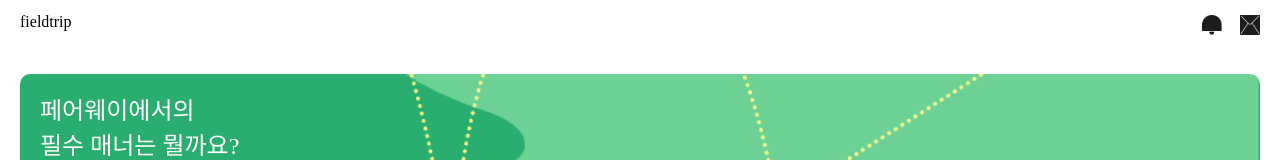
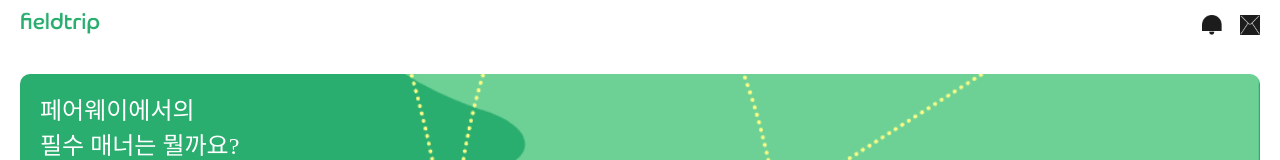
Before and after one commit to Size-Project/Golfie, a React (Create React App) app in the folder frontend/: page / in a window 1280 px wide. Shown: the top 160 px of the page. Built offline with nearby package versions, Linux system fonts and the light colour scheme.

Commit message:
feat: 홈화면 로고 추가, 헤더 sticky 속성 추가

```diff
--- a/frontend/src/layout/Home/HomeHeader.jsx
+++ b/frontend/src/layout/Home/HomeHeader.jsx
@@ -1,12 +1,15 @@
 import React from 'react';
-import { StyledHomeHeader } from './styled';
 import IconAlarm from '../../assets/images/common/icon-alarm.png';
 import IconMessage from '../../assets/images/common/icon-message.png';
+import LogoText from '../../assets/images/common/logo-text.png';
+import { StyledHomeHeader } from './styled';
 
 const HomeHeader = () => {
   return (
     <StyledHomeHeader>
-      <div className="logo">fieldtrip</div>
+      <div className="logo">
+        <img src={LogoText} />
+      </div>
       <div className="header-button">
         <img src={IconAlarm} />
         <img src={IconMessage} />
--- a/frontend/src/layout/Home/styled.jsx
+++ b/frontend/src/layout/Home/styled.jsx
@@ -7,18 +7,25 @@ export const StyledHomeHeader = styled.div`
   display: flex;
   justify-content: space-between;
   align-items: center;
-  //TO DO: 헤더 sticky로 구현할지
-  //position: sticky;
-  //top: 0;
-  //z-index: 10;
-  //background-color: var(--color-white);
+  position: sticky;
+  top: 0;
+  z-index: 10;
+  background-color: var(--color-white);
 
-  img {
-    &:first-child {
-      margin-right: 18.3px;
+  .logo {
+    img {
+      width: 81px;
+      height: 29px;
     }
-    padding: 16px 0 8px;
-    width: 20px;
+  }
+  .header-button {
+    img {
+      &:first-child {
+        margin-right: 18.3px;
+      }
+      padding: 16px 0 8px;
+      width: 20px;
+    }
   }
 `;
 
```
Also changed, not shown: frontend/src/assets/images/common/logo-text.png (added).
